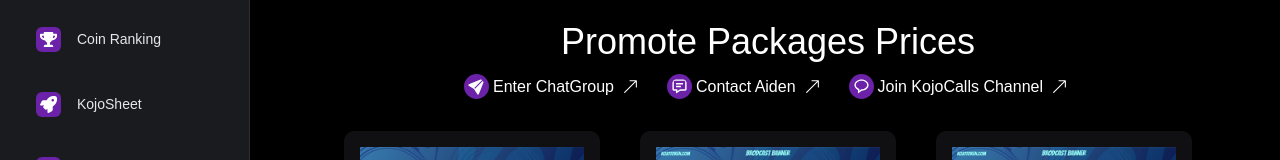
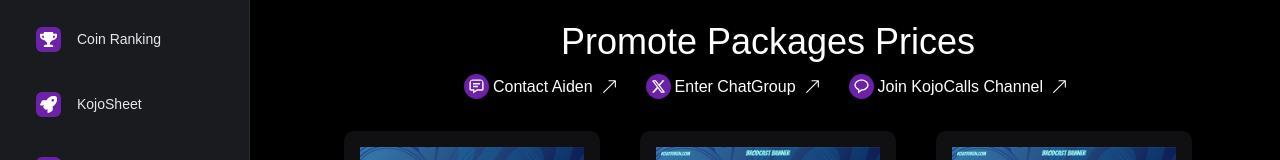
Before and after one commit to belfarz/crypto-exchange, a React (Create React App) app: page /promote in a window 1280 px wide. Shown: the part 150-310 px from the top of the page. Built offline with nearby package versions, Linux system fonts and the light colour scheme; no server answers.

Commit message:
login and register api route

```diff
--- a/src/pages/Promote.jsx
+++ b/src/pages/Promote.jsx
@@ -6,7 +6,7 @@
 // import gold from "../image/gold-badge.jpg"
 // import diamond from "../image/diamond-badge.jpg"
 import {BiMessageRounded} from "react-icons/bi"
-import {BsFillSendFill  } from "react-icons/bs"
+import {RiTwitterXFill  } from "react-icons/ri"
 import {BiMessageDetail } from "react-icons/bi"
 import {BsArrowUpRight} from "react-icons/bs"
 
@@ -32,12 +32,11 @@
     <h1 className="ppp text-3xl lg:text-4xl">Promote Packages Prices</h1>
 
     <div className="flex flex-col lg:flex-row justify-center items-center">
-
-    <a className='obh flex m-2 justify-center items-center' href='https://t.me/kojojk'>
-      <BsFillSendFill size={25} className='m-1 p-1 bg-purple-800 rounded-full' /> Enter ChatGroup <BsArrowUpRight size={25} className='m-1 p-1 ' />
-    </a>
     <a className='obh flex m-2 justify-center items-center' href='https://t.me/Aiden1A'>
       <BiMessageDetail size={25} className='m-1 p-1 bg-purple-800 rounded-full' />Contact Aiden <BsArrowUpRight  size={25} className='m-1 p-1 '/>
+    </a>
+    <a className='obh flex m-2 justify-center items-center' href='https://x.com/kojotoken?s=21&t=A5tujRLsd2oS26pZr84trQ'>
+      <RiTwitterXFill size={25} className='m-1 p-1 bg-purple-800 rounded-full' /> Enter ChatGroup <BsArrowUpRight size={25} className='m-1 p-1 ' />
     </a>
     <a className='obh flex m-2 justify-center items-center' href='https://t.me/KOJOCAllS'>
       <BiMessageRounded size={25} className='m-1 p-1 bg-purple-800 rounded-full' /> Join KojoCalls Channel <BsArrowUpRight size={25} className='m-1 p-1 ' />
```
